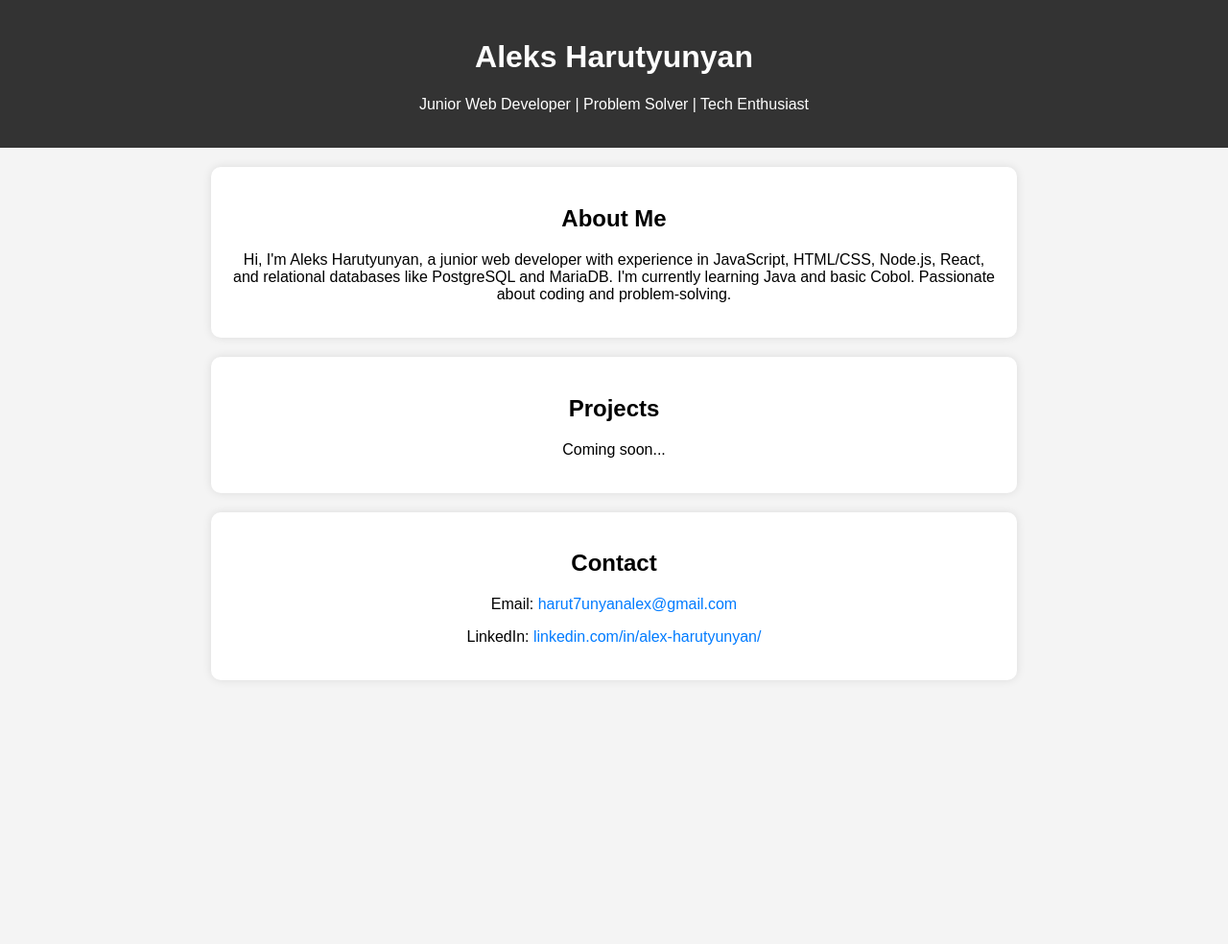
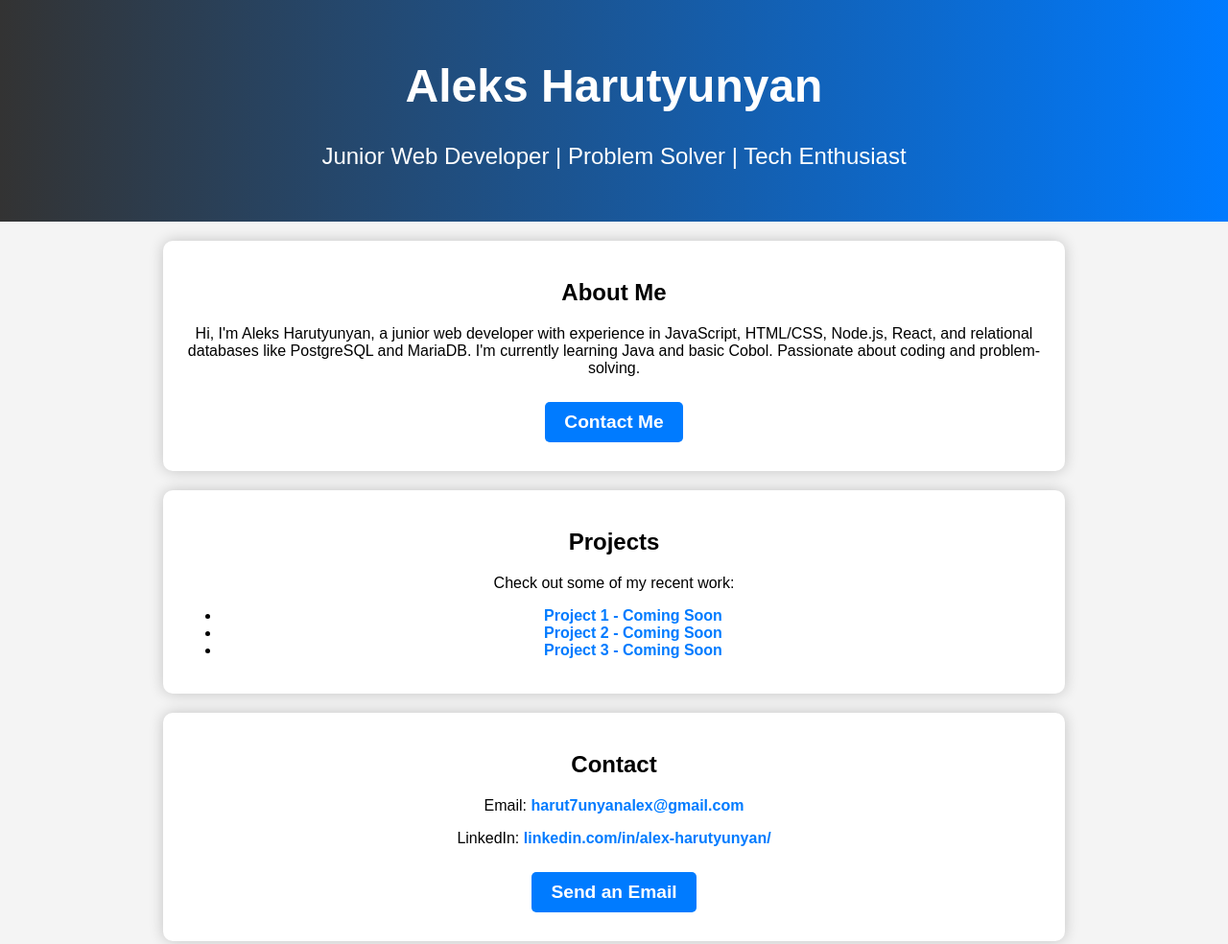
Before and after one commit to Aleks-Harutyunyan/personal-website, a plain HTML site: page index.html in a window 1280 px wide. Shown: the top 984 px of the page at 96% size. Before the commit the page ends 800 px from the top, so only its background shows below. Drawn offline with Linux system fonts and the light colour scheme.

Commit message:
Update index.html

```diff
--- a/index.html
+++ b/index.html
@@ -13,47 +13,69 @@
             text-align: center;
         }
         header {
-            background: #333;
+            background: linear-gradient(90deg, #333, #007BFF);
             color: white;
-            padding: 20px;
+            padding: 30px;
+            font-size: 1.5em;
         }
         section {
-            max-width: 800px;
+            max-width: 900px;
             margin: 20px auto;
             padding: 20px;
             background: white;
-            box-shadow: 0 0 10px rgba(0, 0, 0, 0.1);
+            box-shadow: 0 0 15px rgba(0, 0, 0, 0.2);
             border-radius: 10px;
         }
-        .contact {
+        .contact, .projects {
             margin-top: 20px;
         }
         a {
             color: #007BFF;
             text-decoration: none;
+            font-weight: bold;
         }
         a:hover {
             text-decoration: underline;
+        }
+        .btn {
+            display: inline-block;
+            margin: 10px;
+            padding: 10px 20px;
+            background: #007BFF;
+            color: white;
+            border-radius: 5px;
+            text-decoration: none;
+            font-size: 1.2em;
+        }
+        .btn:hover {
+            background: #0056b3;
         }
     </style>
 </head>
 <body>
     <header>
-    <h1>Aleks Harutyunyan</h1>
+        <h1>Aleks Harutyunyan</h1>
         <p>Junior Web Developer | Problem Solver | Tech Enthusiast</p>
     </header>
     <section>
         <h2>About Me</h2>
         <p>Hi, I'm Aleks Harutyunyan, a junior web developer with experience in JavaScript, HTML/CSS, Node.js, React, and relational databases like PostgreSQL and MariaDB. I'm currently learning Java and basic Cobol. Passionate about coding and problem-solving.</p>
+        <a href="#contact" class="btn">Contact Me</a>
     </section>
-    <section>
+    <section class="projects">
         <h2>Projects</h2>
-        <p>Coming soon...</p>
+        <p>Check out some of my recent work:</p>
+        <ul>
+            <li><a href="#">Project 1 - Coming Soon</a></li>
+            <li><a href="#">Project 2 - Coming Soon</a></li>
+            <li><a href="#">Project 3 - Coming Soon</a></li>
+        </ul>
     </section>
-    <section class="contact">
+    <section id="contact" class="contact">
         <h2>Contact</h2>
         <p>Email: <a href="mailto:your.email@example.com">harut7unyanalex@gmail.com</a></p>
         <p>LinkedIn: <a href="https://www.linkedin.com/in/yourprofile" target="_blank">linkedin.com/in/alex-harutyunyan/</a></p>
+        <a href="mailto:your.email@example.com" class="btn">Send an Email</a>
     </section>
 </body>
 </html>
```
